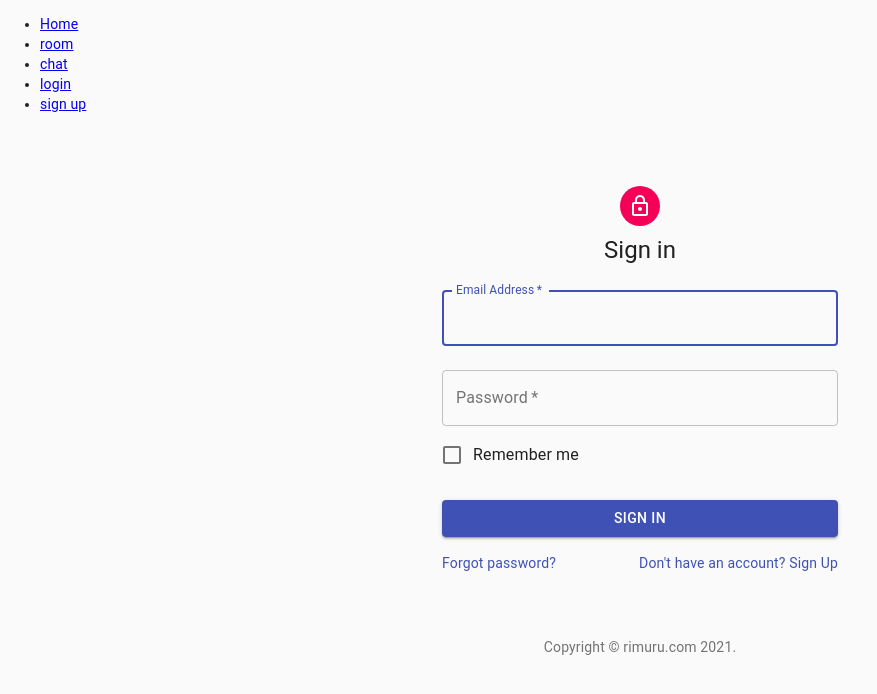
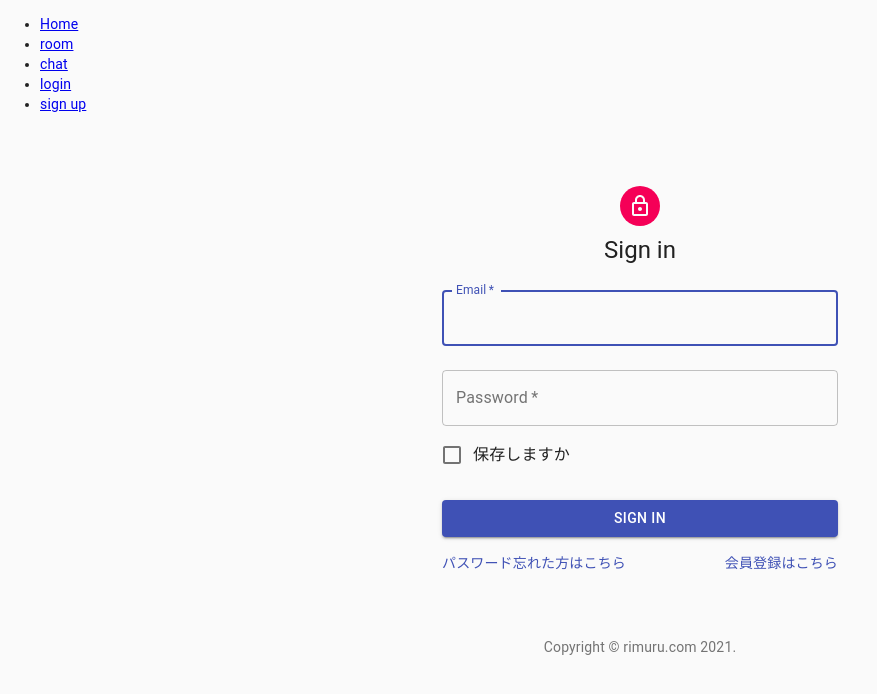
Before and after one commit to sh1okoh/rimuru, a React (Create React App) app in the folder front/: page /login in a window 1280 px wide. Shown: the top 694 px of the page, without its empty margins (0-877 px from the left). Built offline with nearby package versions, Linux system fonts and the light colour scheme.

Commit message:
wip: ログイン機能を実装していくわよ

```diff
--- a/front/src/features/login/Login.tsx
+++ b/front/src/features/login/Login.tsx
@@ -83,7 +83,7 @@ export const Login: React.FC = () => {
                   required
                   fullWidth
                   id="email"
-                  label="Email Address"
+                  label="Email"
                   name="email"
                   autoComplete="email"
                   autoFocus
@@ -109,7 +109,7 @@ export const Login: React.FC = () => {
               />
               <FormControlLabel
                 control={<Checkbox value="remember" color="primary" />}
-                label="Remember me"
+                label="保存しますか"
               />
               <Button
                 type="submit"
@@ -123,12 +123,12 @@ export const Login: React.FC = () => {
               <Grid container>
                 <Grid item xs>
                   <Link href="#" variant="body2">
-                    Forgot password?
+                    パスワード忘れた方はこちら
                   </Link>
                 </Grid>
                 <Grid item>
                   <Link href="#" variant="body2">
-                    {"Don't have an account? Sign Up"}
+                    {"会員登録はこちら"}
                   </Link>
                 </Grid>
               </Grid>
--- a/front/src/features/login/loginSlice.ts
+++ b/front/src/features/login/loginSlice.ts
@@ -1,7 +1,7 @@
 import { createAsyncThunk, createSlice } from '@reduxjs/toolkit';
 
 import { RootState, ThunkApi } from '../../app/store';
-import { httpPost } from '../../common/httpClient';
+import { httpPost } from '../../common/HttpClient';
 import { redirectTo } from '../../routerSlice';
 import { LoginState } from './interface';
 
```
Also changed, not shown: 2 other files (tests, documents, lock files or other folders).
